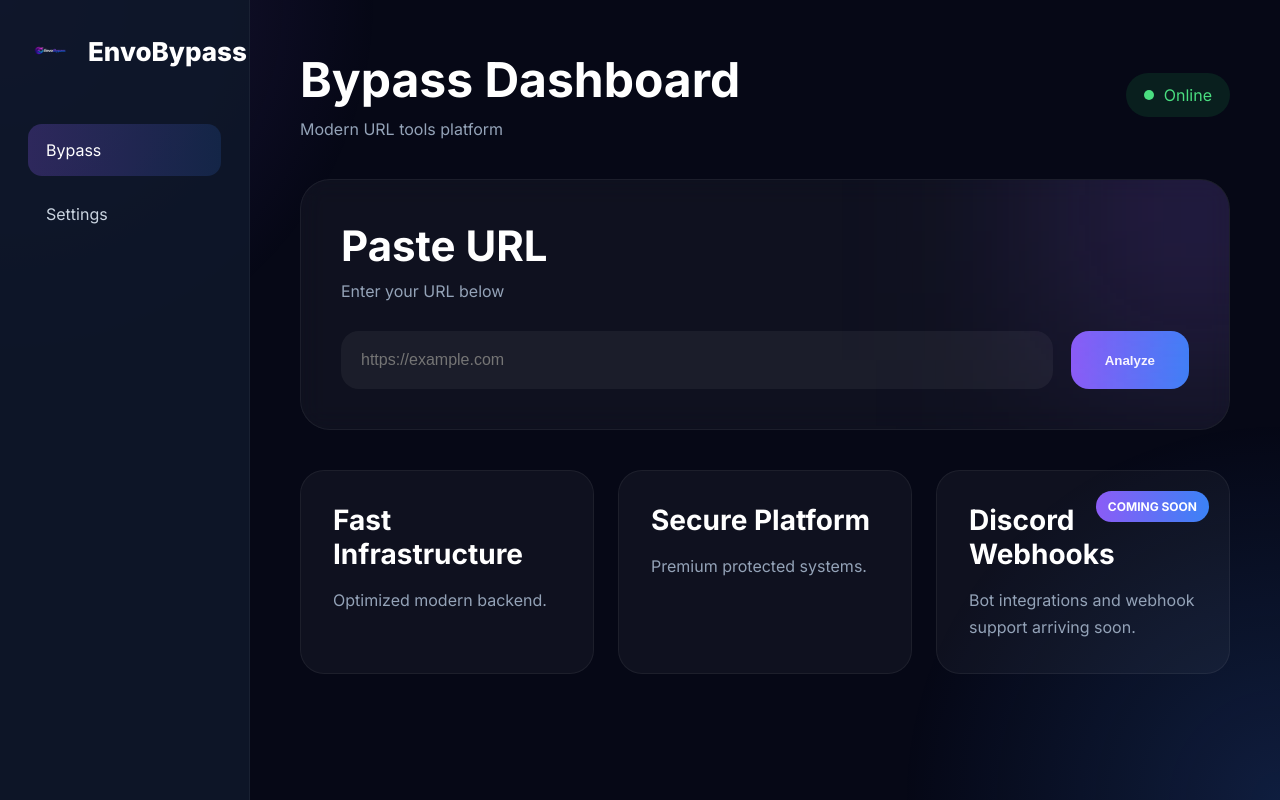
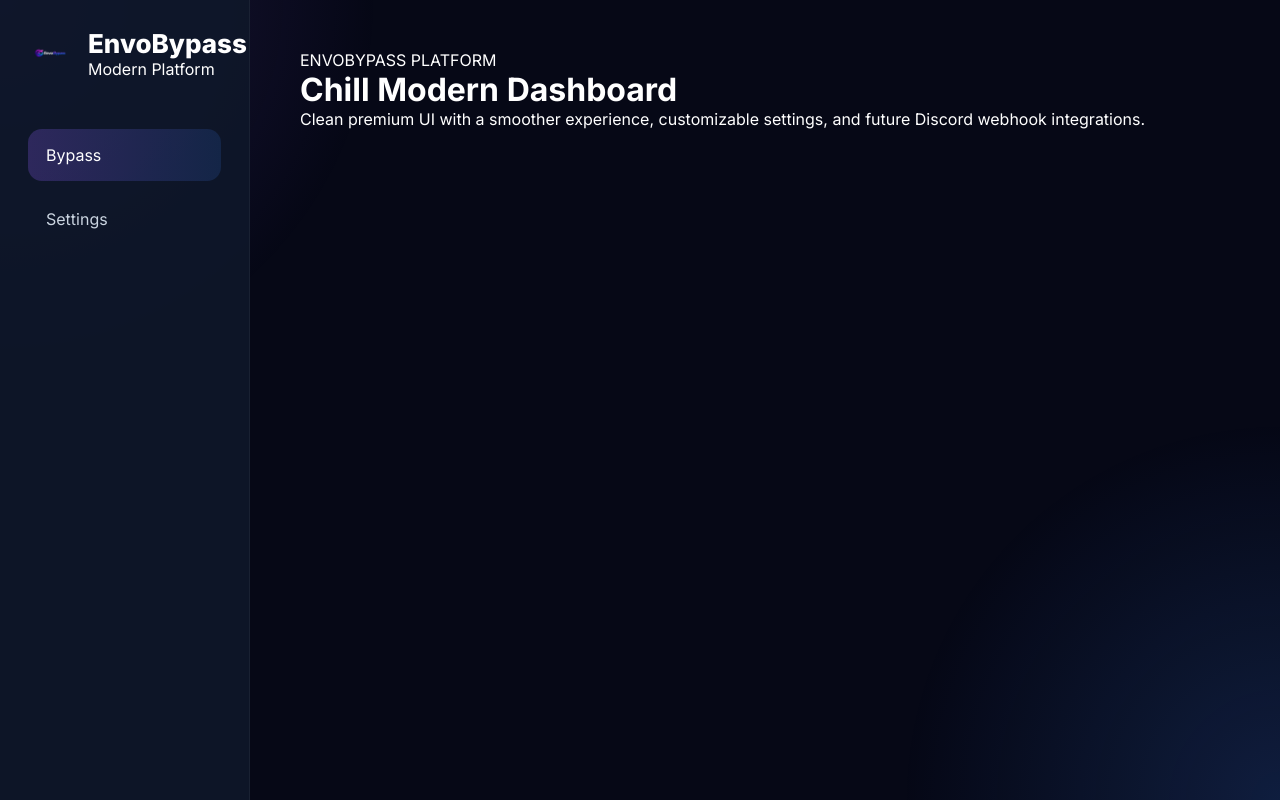
Before and after one commit to soggyxz/Envobypass, a plain HTML site: page client/index.html in a window 1280 px wide. Drawn offline with Linux system fonts and the light colour scheme.

Commit message:
fixed complete envobypass ui

```diff
--- a/client/index.html
+++ b/client/index.html
@@ -1,14 +1,8 @@
 <!DOCTYPE html>
 <html lang="en">
 <head>
-
   <meta charset="UTF-8">
-
-  <meta
-    name="viewport"
-    content="width=device-width, initial-scale=1.0"
-  >
-
+  <meta name="viewport" content="width=device-width, initial-scale=1.0">
   <title>EnvoBypass</title>
 
   <link rel="stylesheet" href="styles.css">
@@ -17,9 +11,7 @@
     href="https://fonts.googleapis.com/css2?family=Inter:wght@400;500;600;700;800&display=swap"
     rel="stylesheet"
   >
-
 </head>
-
 <body>
 
   <!-- SIDEBAR -->
@@ -31,15 +23,21 @@
       <img
         src="assets/logo.png"
         class="logo"
+        alt="Logo"
       >
 
-      <h2>EnvoBypass</h2>
+      <div>
+        <h2>EnvoBypass</h2>
+        <p class="sidebar-subtitle">
+          Modern Platform
+        </p>
+      </div>
 
     </div>
 
     <div class="sidebar-links">
 
-      <a class="active">
+      <a href="index.html" class="active">
         Bypass
       </a>
 
@@ -55,103 +53,21 @@
 
   <main class="main">
 
-    <!-- TOP BAR -->
+    <div class="hero-card">
 
-    <div class="topbar">
+      <div class="hero-text">
 
-      <div class="topbar-left">
+        <div class="hero-badge">
+          ENVOBYPASS PLATFORM
+        </div>
 
         <h1>
-          Bypass Dashboard
+          Chill Modern
+          <span>Dashboard</span>
         </h1>
 
         <p>
-          Modern URL tools platform
+          Clean premium UI with a smoother experience,
+          customizable settings, and future Discord webhook integrations.
         </p>
-
-      </div>
-
-      <div class="status-online">
-
-        <div class="dot"></div>
-
-        Online
-
-      </div>
-
-    </div>
-
-    <!-- MAIN CARD -->
-
-    <section class="main-card">
-
-      <div class="card-glow"></div>
-
-      <h2>
-        Paste URL
-      </h2>
-
-      <p>
-        Enter your URL below
-      </p>
-
-      <div class="url-box">
-
-        <input
-          type="text"
-          placeholder="https://example.com"
-        >
-
-        <button>
-          Analyze
-        </button>
-
-      </div>
-
-    </section>
-
-    <!-- INFO CARDS -->
-
-    <section class="info-grid">
-
-      <div class="info-card">
-
-        <h3>Fast Infrastructure</h3>
-
-        <p>
-          Optimized modern backend.
-        </p>
-
-      </div>
-
-      <div class="info-card">
-
-        <h3>Secure Platform</h3>
-
-        <p>
-          Premium protected systems.
-        </p>
-
-      </div>
-
-      <div class="info-card webhook-card">
-
-        <div class="coming-soon">
-          COMING SOON
-        </div>
-
-        <h3>Discord Webhooks</h3>
-
-        <p>
-          Bot integrations and webhook
-          support arriving soon.
-        </p>
-
-      </div>
-
-    </section>
-
-  </main>
-
-</body>
 </html>
```
Also changed, not shown: client/pages/settings.html (+81 -0 lines).
